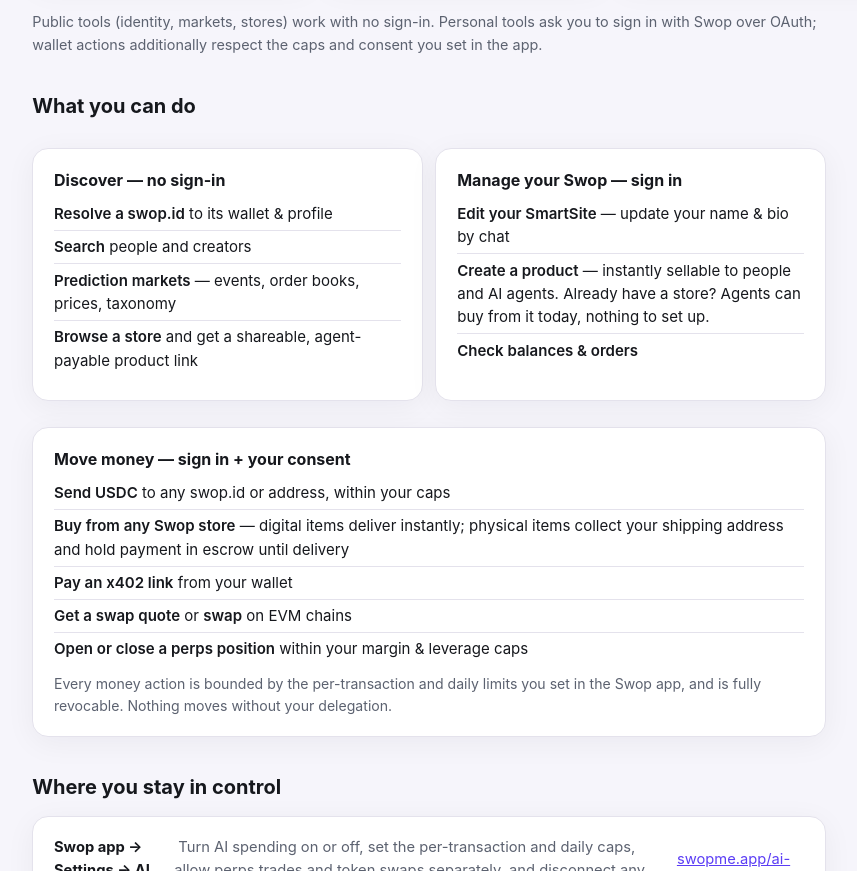
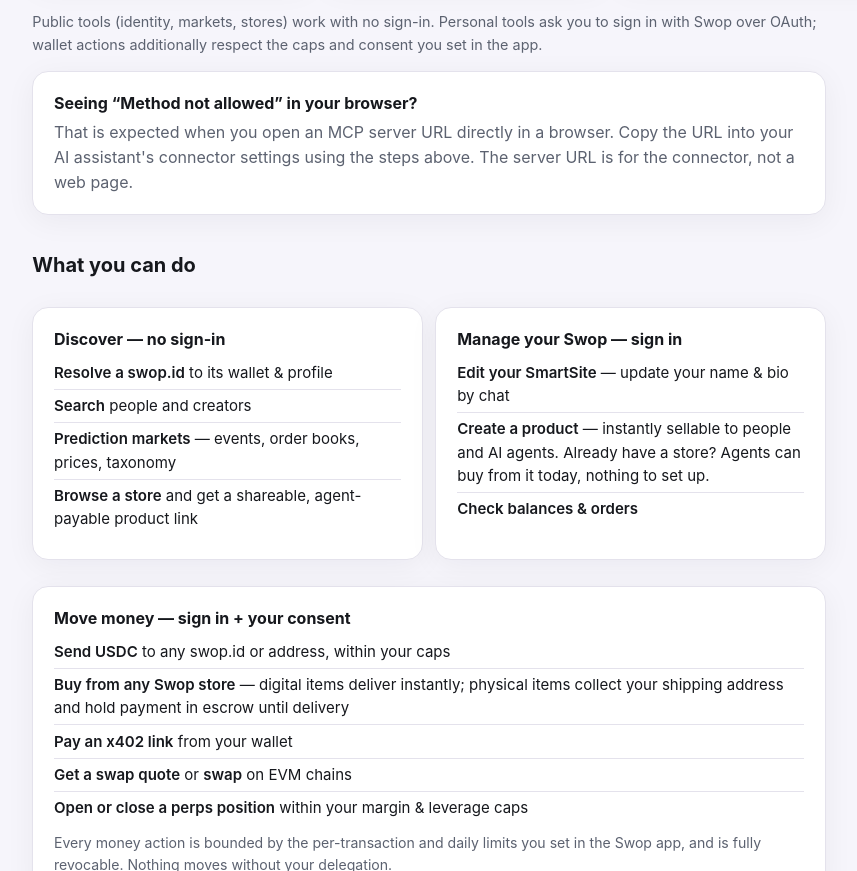
Before and after one commit to Travisswop/swop-mcp, a website: page public/index.html in a window 1280 px wide. Shown: the part 1049-1920 px from the top of the page, without its empty margins (211-1068 px from the left). Drawn offline with Linux system fonts and the light colour scheme.

Commit message:
RELAY: Explain browser-only MCP errors
Drafted by an El Dorado agent in an isolated worktree. Needs CRITIC review; not for merge without Travis.

```diff
--- a/public/index.html
+++ b/public/index.html
@@ -110,6 +110,11 @@
 </div>
 <p class="mut" style="font-size:.9rem">Public tools (identity, markets, stores) work with no sign-in. Personal tools ask you to sign in with Swop over OAuth; wallet actions additionally respect the caps and consent you set in the app.</p>
 
+<div class="card">
+  <h3>Seeing “Method not allowed” in your browser?</h3>
+  <p class="mut" style="margin:.2rem 0 0">That is expected when you open an MCP server URL directly in a browser. Copy the URL into your AI assistant's connector settings using the steps above. The server URL is for the connector, not a web page.</p>
+</div>
+
 <h2>What you can do</h2>
 <div class="grid">
   <div class="card">
```
